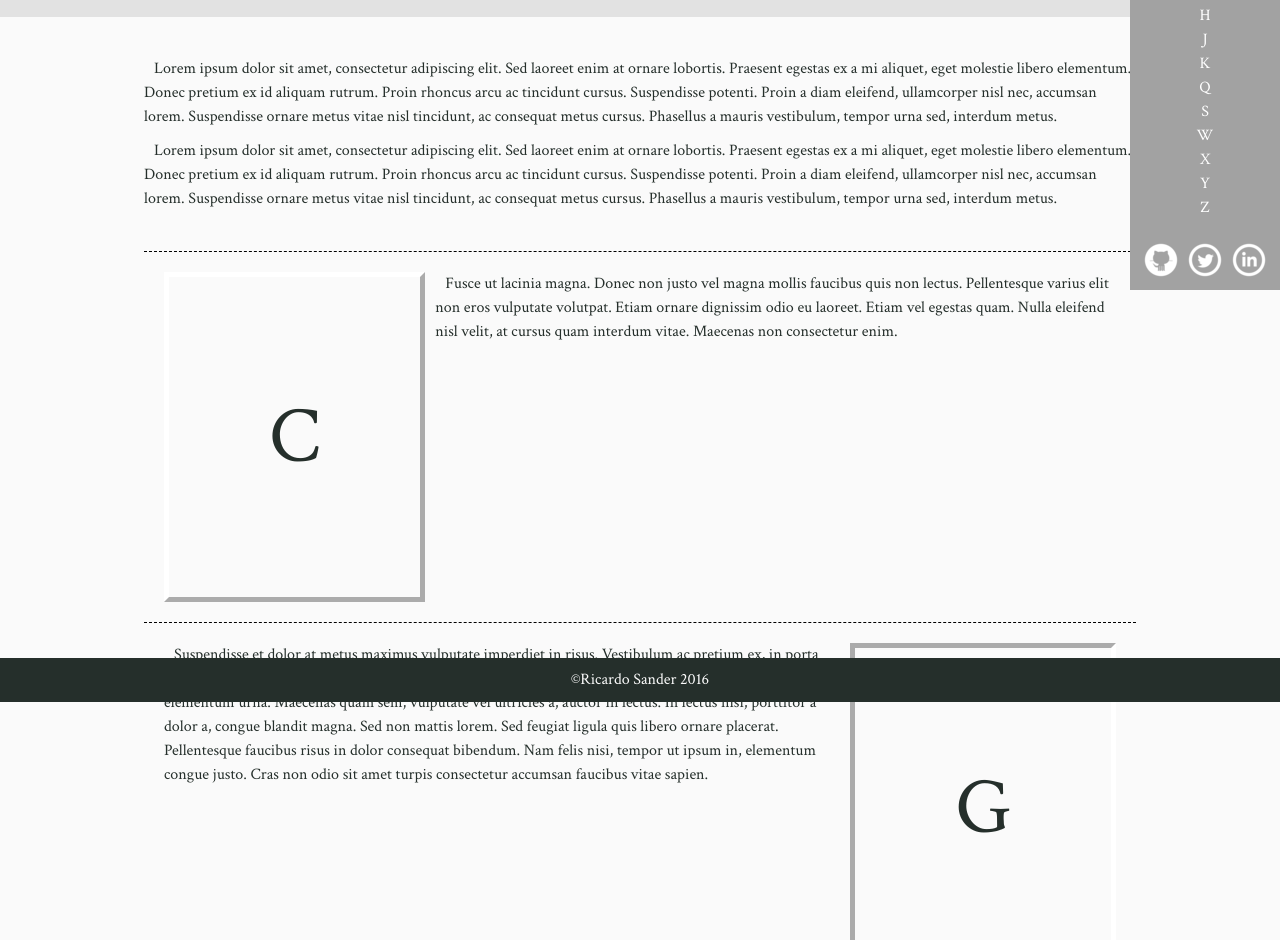
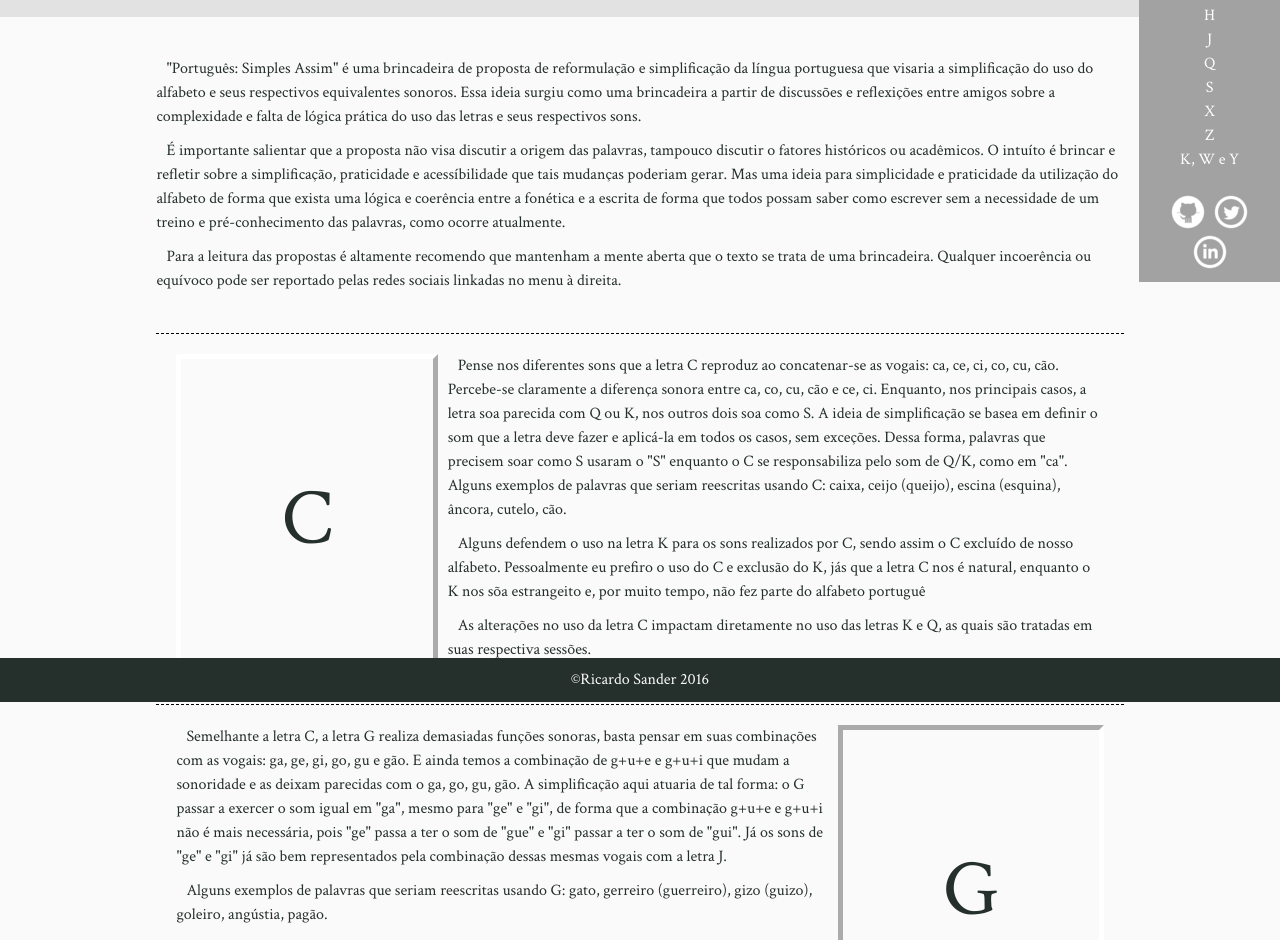
Before and after one commit to ricardosander/portuges-simples-asim, a plain HTML site: page index.html in a window 1280 px wide. Shown: the part 98-1038 px from the top of the page. Drawn offline with Linux system fonts and the light colour scheme.

Commit message:
Eviando atualizações para não perder.

```diff
--- a/estilos.css
+++ b/estilos.css
@@ -30,8 +30,8 @@ main ul {
 }
 
 main li {
-	margin-left: 10%;
-	margin-right: 10%;
+	margin-left: 11%;
+	margin-right: 11%;
 	display: inline-block;
 	padding: 10px;
 	border-top: 1px dashed black;
@@ -45,7 +45,7 @@ aside {
 	color: #FFF;
 	padding: 10px;
 	text-align: center;
-	width: 150px;
+	width: 11%;
 	box-sizing: border-box;
 }
 
@@ -59,8 +59,8 @@ aside ul {
 }
 
 .introducao {
-	margin-left: 10%;
-	margin-right: 10%;
+	margin-left: 11%;
+	margin-right: 11%;
 }
 
 .letra {
--- a/index.html
+++ b/index.html
@@ -2,7 +2,7 @@
 <html>
 
 	<head>
-		<title>Português, Simples Assim</title>
+		<title>Português: Simples Assim</title>
 		<meta charset="utf-8">
 		<link rel="stylesheet" type="text/css" href="reset.css">
 		<link rel="stylesheet" type="text/css" href="estilos.css">
@@ -12,59 +12,57 @@
 	<body>
 
 	<header>
-		<h1>Português, Simples Assim<h1>
+		<h1>Português: Simples Assim<h1>
 	</header>
 
 	<main>
 
-		<p id="introducao" class="introducao">Lorem ipsum dolor sit amet, consectetur adipiscing elit. Sed laoreet enim at ornare lobortis. Praesent egestas ex a mi aliquet, eget molestie libero elementum. Donec pretium ex id aliquam rutrum. Proin rhoncus arcu ac tincidunt cursus. Suspendisse potenti. Proin a diam eleifend, ullamcorper nisl nec, accumsan lorem. Suspendisse ornare metus vitae nisl tincidunt, ac consequat metus cursus. Phasellus a mauris vestibulum, tempor urna sed, interdum metus.</p>
+		<p id="introducao" class="introducao">"Português: Simples Assim" é uma brincadeira de proposta de reformulação e simplificação da língua portuguesa que visaria a simplificação do uso do alfabeto e seus respectivos equivalentes sonoros. Essa ideia surgiu como uma brincadeira a partir de discussões e reflexições entre amigos sobre a complexidade e falta de lógica prática do uso das letras e seus respectivos sons.</p>
 
-		<p class="introducao">Lorem ipsum dolor sit amet, consectetur adipiscing elit. Sed laoreet enim at ornare lobortis. Praesent egestas ex a mi aliquet, eget molestie libero elementum. Donec pretium ex id aliquam rutrum. Proin rhoncus arcu ac tincidunt cursus. Suspendisse potenti. Proin a diam eleifend, ullamcorper nisl nec, accumsan lorem. Suspendisse ornare metus vitae nisl tincidunt, ac consequat metus cursus. Phasellus a mauris vestibulum, tempor urna sed, interdum metus.</p>
+		<p class="introducao">É importante salientar que a proposta não visa discutir a origem das palavras, tampouco discutir o fatores históricos ou acadêmicos. O intuíto é brincar e refletir sobre a simplificação, praticidade e acessíbilidade que tais mudanças poderiam gerar. Mas uma ideia para simplicidade e praticidade da utilização do alfabeto de forma que exista uma lógica e coerência entre a fonética e a escrita de forma que todos possam saber como escrever sem a necessidade de um treino e pré-conhecimento das palavras, como ocorre atualmente.</p>
+
+		<p class="introducao">Para a leitura das propostas é altamente recomendo que mantenham a mente aberta que o texto se trata de uma brincadeira. Qualquer incoerência ou equívoco pode ser reportado pelas redes sociais linkadas no menu à direita.</p>
 
 		<ul>
 
 			<li id="letrac">
 				<h3 class="letra letra-impar">C</h3>
-				<p class="explicacao">Fusce ut lacinia magna. Donec non justo vel magna mollis faucibus quis non lectus. Pellentesque varius elit non eros vulputate volutpat. Etiam ornare dignissim odio eu laoreet. Etiam vel egestas quam. Nulla eleifend nisl velit, at cursus quam interdum vitae. Maecenas non consectetur enim.</p>
+				<p class="explicacao">Pense nos diferentes sons que a letra C reproduz ao concatenar-se as vogais: ca, ce, ci, co, cu, cão. Percebe-se claramente a diferença sonora entre ca, co, cu, cão e ce, ci. Enquanto, nos principais casos, a letra soa parecida com Q ou K, nos outros dois soa como S. A ideia de simplificação se basea em definir o som que a letra deve fazer e aplicá-la em todos os casos, sem exceções. Dessa forma, palavras que precisem soar como S usaram o "S" enquanto o C se responsabiliza pelo som de Q/K, como em "ca". Alguns exemplos de palavras que seriam reescritas usando C: caixa, ceijo (queijo), escina (esquina), âncora, cutelo, cão.</p>
+				<p class="explicacao">Alguns defendem o uso na letra K para os sons realizados por C, sendo assim o C excluído de nosso alfabeto. Pessoalmente eu prefiro o uso do C e exclusão do K, jás que a letra C nos é natural, enquanto o K nos sõa estrangeito e, por muito tempo, não fez parte do alfabeto portuguê</p>
+				<p class="explicacao">As alterações no uso da letra C impactam diretamente no uso das letras K e Q, as quais são tratadas em suas respectiva sessões.</p>
 			</li>
 			<li id="letrag">
 				<h3 class="letra letra-par">G</h3>
-				<p class="explicacao">Suspendisse et dolor at metus maximus vulputate imperdiet in risus. Vestibulum ac pretium ex, in porta nulla. Nam at mi eget turpis luctus rutrum vitae sodales urna. Integer volutpat risus laoreet, mollis orci at, elementum urna. Maecenas quam sem, vulputate vel ultricies a, auctor in lectus. In lectus nisi, porttitor a dolor a, congue blandit magna. Sed non mattis lorem. Sed feugiat ligula quis libero ornare placerat. Pellentesque faucibus risus in dolor consequat bibendum. Nam felis nisi, tempor ut ipsum in, elementum congue justo. Cras non odio sit amet turpis consectetur accumsan faucibus vitae sapien.</p>
+				<p class="explicacao">Semelhante a letra C, a letra G realiza demasiadas funções sonoras, basta pensar em suas combinações com as vogais: ga, ge, gi, go, gu e gão. E ainda temos a combinação de g+u+e e g+u+i que mudam a sonoridade e as deixam parecidas com o ga, go, gu, gão. A simplificação aqui atuaria de tal forma: o G passar a exercer o som igual em "ga", mesmo para "ge" e "gi", de forma que a combinação g+u+e e g+u+i não é mais necessária, pois "ge" passa a ter o som de "gue" e "gi" passar a ter o som de "gui". Já os sons de "ge" e "gi" já são bem representados pela combinação dessas mesmas vogais com a letra J.</p>
+				<p class="explicacao">Alguns exemplos de palavras que seriam reescritas usando G: gato, gerreiro (guerreiro), gizo (guizo), goleiro, angústia, pagão.</p>
 			</li>
 			<li id="letrah">
 				<h3 class="letra letra-impar">H</h3>
-				<p class="explicacao">Cras dignissim odio sed ornare suscipit. Aliquam viverra elit nec porttitor tincidunt. Pellentesque scelerisque, massa vel tempor aliquet, purus arcu aliquam nunc, eu hendrerit risus lacus et mauris. Sed convallis urna lacus, in tempus odio ultricies at. Proin quam ligula, lobortis nec consectetur et, maximus ac arcu. Etiam semper lacus enim, in mollis ipsum faucibus eu. Maecenas posuere sit amet nisi vitae ultrices. Phasellus pulvinar finibus tincidunt. Curabitur euismod augue risus, sit amet condimentum eros bibendum vel. Morbi ultrices lobortis elit ac hendrerit. Praesent dapibus blandit luctus.</p>
+				<p class="explicacao">A letra H é uma letra que não faz som por si só, e auxília outras letras a fazerem sons que já podem ser realizados por letras existentes em nosso alfabetp. Uma curiosidade é que nem a escrita de H (agá) possui a letra H.</p>
+
 			</li>
 			<li id="letraj">
 				<h3 class="letra letra-par">J</h3>
 				<p class="explicacao">Cras dignissim odio sed ornare suscipit. Aliquam viverra elit nec porttitor tincidunt. Pellentesque scelerisque, massa vel tempor aliquet, purus arcu aliquam nunc, eu hendrerit risus lacus et mauris. Sed convallis urna lacus, in tempus odio ultricies at. Proin quam ligula, lobortis nec consectetur et, maximus ac arcu. Etiam semper lacus enim, in mollis ipsum faucibus eu. Maecenas posuere sit amet nisi vitae ultrices. Phasellus pulvinar finibus tincidunt. Curabitur euismod augue risus, sit amet condimentum eros bibendum vel. Morbi ultrices lobortis elit ac hendrerit. Praesent dapibus blandit luctus.</p>
 			</li>
-			<li id="letrak">
-				<h3 class="letra letra-impar">K</h3>
-				<p class="explicacao">Cras dignissim odio sed ornare suscipit. Aliquam viverra elit nec porttitor tincidunt. Pellentesque scelerisque, massa vel tempor aliquet, purus arcu aliquam nunc, eu hendrerit risus lacus et mauris. Sed convallis urna lacus, in tempus odio ultricies at. Proin quam ligula, lobortis nec consectetur et, maximus ac arcu. Etiam semper lacus enim, in mollis ipsum faucibus eu. Maecenas posuere sit amet nisi vitae ultrices. Phasellus pulvinar finibus tincidunt. Curabitur euismod augue risus, sit amet condimentum eros bibendum vel. Morbi ultrices lobortis elit ac hendrerit. Praesent dapibus blandit luctus.</p>
-			</li>
 			<li id="letraq">
-				<h3 class="letra letra-par">Q</h3>
+				<h3 class="letra letra-impar">Q</h3>
 				<p class="explicacao">Cras dignissim odio sed ornare suscipit. Aliquam viverra elit nec porttitor tincidunt. Pellentesque scelerisque, massa vel tempor aliquet, purus arcu aliquam nunc, eu hendrerit risus lacus et mauris. Sed convallis urna lacus, in tempus odio ultricies at. Proin quam ligula, lobortis nec consectetur et, maximus ac arcu. Etiam semper lacus enim, in mollis ipsum faucibus eu. Maecenas posuere sit amet nisi vitae ultrices. Phasellus pulvinar finibus tincidunt. Curabitur euismod augue risus, sit amet condimentum eros bibendum vel. Morbi ultrices lobortis elit ac hendrerit. Praesent dapibus blandit luctus.</p>
 			</li>
 			<li id="letras">
-				<h3 class="letra letra-impar">S</h3>
-				<p class="explicacao">Cras dignissim odio sed ornare suscipit. Aliquam viverra elit nec porttitor tincidunt. Pellentesque scelerisque, massa vel tempor aliquet, purus arcu aliquam nunc, eu hendrerit risus lacus et mauris. Sed convallis urna lacus, in tempus odio ultricies at. Proin quam ligula, lobortis nec consectetur et, maximus ac arcu. Etiam semper lacus enim, in mollis ipsum faucibus eu. Maecenas posuere sit amet nisi vitae ultrices. Phasellus pulvinar finibus tincidunt. Curabitur euismod augue risus, sit amet condimentum eros bibendum vel. Morbi ultrices lobortis elit ac hendrerit. Praesent dapibus blandit luctus.</p>
-			</li>
-			<li id="letraw">
-				<h3 class="letra letra-par">W</h3>
+				<h3 class="letra letra-par">S</h3>
 				<p class="explicacao">Cras dignissim odio sed ornare suscipit. Aliquam viverra elit nec porttitor tincidunt. Pellentesque scelerisque, massa vel tempor aliquet, purus arcu aliquam nunc, eu hendrerit risus lacus et mauris. Sed convallis urna lacus, in tempus odio ultricies at. Proin quam ligula, lobortis nec consectetur et, maximus ac arcu. Etiam semper lacus enim, in mollis ipsum faucibus eu. Maecenas posuere sit amet nisi vitae ultrices. Phasellus pulvinar finibus tincidunt. Curabitur euismod augue risus, sit amet condimentum eros bibendum vel. Morbi ultrices lobortis elit ac hendrerit. Praesent dapibus blandit luctus.</p>
 			</li>
 			<li id="letrax">
 				<h3 class="letra letra-impar">X</h3>
 				<p class="explicacao">Cras dignissim odio sed ornare suscipit. Aliquam viverra elit nec porttitor tincidunt. Pellentesque scelerisque, massa vel tempor aliquet, purus arcu aliquam nunc, eu hendrerit risus lacus et mauris. Sed convallis urna lacus, in tempus odio ultricies at. Proin quam ligula, lobortis nec consectetur et, maximus ac arcu. Etiam semper lacus enim, in mollis ipsum faucibus eu. Maecenas posuere sit amet nisi vitae ultrices. Phasellus pulvinar finibus tincidunt. Curabitur euismod augue risus, sit amet condimentum eros bibendum vel. Morbi ultrices lobortis elit ac hendrerit. Praesent dapibus blandit luctus.</p>
 			</li>
-			<li id="letray">
-				<h3 class="letra letra-par">Y</h3>
+			<li id="letraz">
+				<h3 class="letra letra-par">Z</h3>
 				<p class="explicacao">Cras dignissim odio sed ornare suscipit. Aliquam viverra elit nec porttitor tincidunt. Pellentesque scelerisque, massa vel tempor aliquet, purus arcu aliquam nunc, eu hendrerit risus lacus et mauris. Sed convallis urna lacus, in tempus odio ultricies at. Proin quam ligula, lobortis nec consectetur et, maximus ac arcu. Etiam semper lacus enim, in mollis ipsum faucibus eu. Maecenas posuere sit amet nisi vitae ultrices. Phasellus pulvinar finibus tincidunt. Curabitur euismod augue risus, sit amet condimentum eros bibendum vel. Morbi ultrices lobortis elit ac hendrerit. Praesent dapibus blandit luctus.</p>
 			</li>
-			<li id="letraz">
-				<h3 class="letra letra-impar">Z</h3>
+			<li id="letraskwy">
+				<h3 class="letra letra-impar">K, W e Y</h3>
 				<p class="explicacao">Cras dignissim odio sed ornare suscipit. Aliquam viverra elit nec porttitor tincidunt. Pellentesque scelerisque, massa vel tempor aliquet, purus arcu aliquam nunc, eu hendrerit risus lacus et mauris. Sed convallis urna lacus, in tempus odio ultricies at. Proin quam ligula, lobortis nec consectetur et, maximus ac arcu. Etiam semper lacus enim, in mollis ipsum faucibus eu. Maecenas posuere sit amet nisi vitae ultrices. Phasellus pulvinar finibus tincidunt. Curabitur euismod augue risus, sit amet condimentum eros bibendum vel. Morbi ultrices lobortis elit ac hendrerit. Praesent dapibus blandit luctus.</p>
 			</li>
 		</ul>
@@ -82,13 +80,11 @@
 				<li><a href="#letrag">G</a></li>
 				<li><a href="#letrah">H</a></li>
 				<li><a href="#letraj">J</a></li>
-				<li><a href="#letrak">K</a></li>
 				<li><a href="#letraq">Q</a></li>
 				<li><a href="#letras">S</a></li>
-				<li><a href="#letraw">W</a></li>
 				<li><a href="#letrax">X</a></li>
-				<li><a href="#letray">Y</a></li>
 				<li><a href="#letraz">Z</a></li>
+				<li><a href="#letraskwy">K, W e Y</a></li>
 			</ul>
 		</nav>
 		<ul class="icones-sociais">
```
